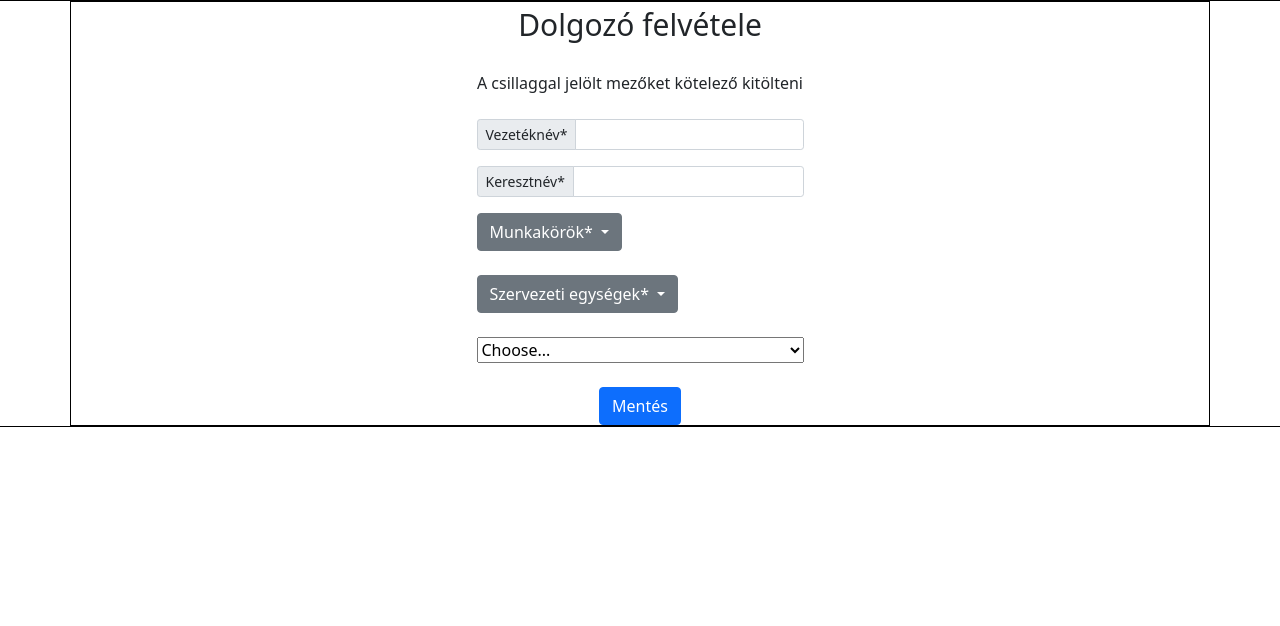
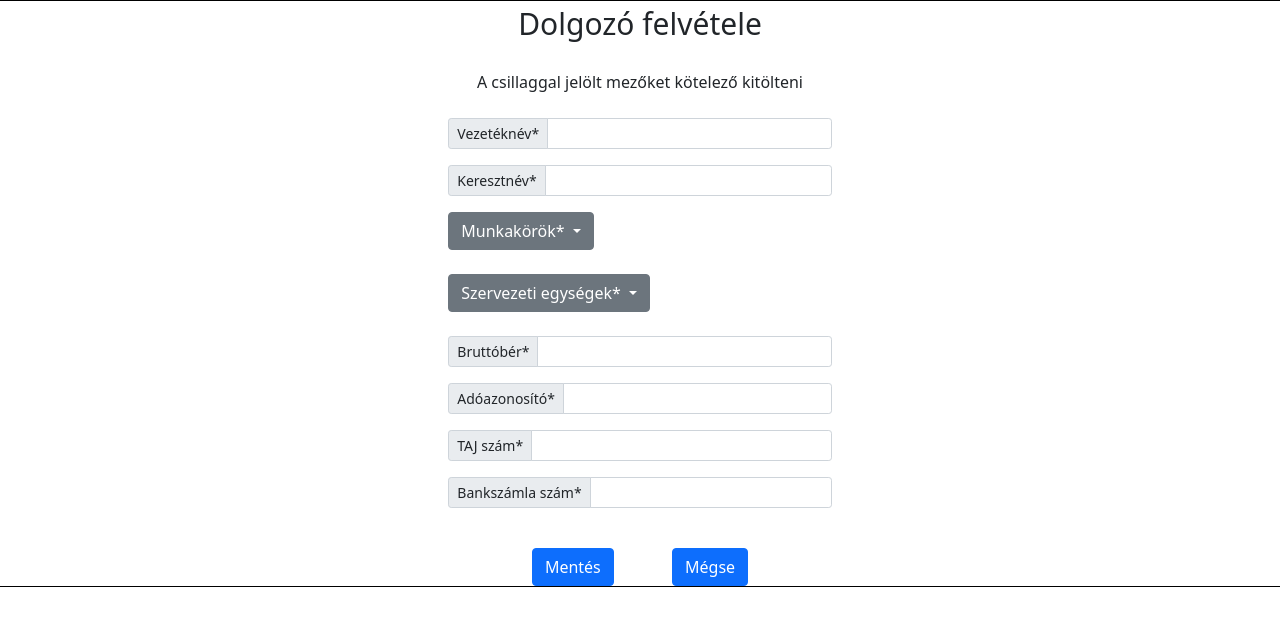
Before and after one commit to guttidani/EXSPJ1, a PHP site: page /createWorker.php in a window 1280 px wide. Shown: the part 56-682 px from the top of the page. Run offline with PHP 8.4, Linux system fonts and the light colour scheme.

Commit message:
inputvalid
max length

```diff
--- a/createWorker.php
+++ b/createWorker.php
@@ -9,53 +9,41 @@
     <!-- Bootstrap CSS -->
     <link href="https://cdn.jsdelivr.net/npm/bootstrap@5.1.3/dist/css/bootstrap.min.css" rel="stylesheet" integrity="sha384-1BmE4kWBq78iYhFldvKuhfTAU6auU8tT94WrHftjDbrCEXSU1oBoqyl2QvZ6jIW3" crossorigin="anonymous">
     <link rel="stylesheet" href="css/style.css">
-
+    <script defer src="js/validation.js"></script>
     <title>Dolgozó felvétele</title>
 </head>
-
 <?php
 include "header.php"
 ?>
 <div class="container-l">
     <div class="row">
         <div class="container-xl col">
-            <div class="container-xl col">
-                <!-- közepso -->
+            <!-- input form -->
+            <!-- ID ne felejtsd -->
             <div>
-                    <div class="mid" style="font-size: 30px;">Dolgozó felvétele </div>
-                    <br>
-                    <div class="mid">A csillaggal jelölt mezőket kötelező kitölteni</div>
-                    <br>
-                    <!-- input form -->
-                    <!-- ide kell a kozepso div címe, kozepre igazítva-->
+                <div class="mid" style="font-size: 30px;">Dolgozó felvétele </div><br>
+                <div class="mid">A csillaggal jelölt mezőket kötelező kitölteni</div><br>
+                <!-- név -->
                 <div class=" input-group input-group-sm mb-3 inputField">
-                        <span class="input-group-text" id="inputGroup-sizing-s">Vezetéknév*</span> <!-- ID ne felejtsd -->
-                        <input type="text" class="form-control" aria-label="Sizing example input" aria-describedby="inputGroup-sizing-s">
+                    <span class="input-group-text" id="inputGroup-sizing-s">Vezetéknév*</span>
+                    <input id="vezetekNev" type="text" class="form-control" aria-label="Sizing example input" aria-describedby="inputGroup-sizing-s" required>
                 </div>
                 <div class="input-group input-group-sm mb-3 inputField">
                     <span class="input-group-text" id="inputGroup-sizing-sm">Keresztnév*</span>
-                        <input type="text" class="form-control" aria-label="Sizing example input" aria-describedby="inputGroup-sizing-sm">
+                    <input id="keresztNev" type="text" class="form-control" aria-label="Sizing example input" aria-describedby="inputGroup-sizing-sm">
                 </div>
                 <!-- dropdowns -->
-
                 <div class="dropdown inputField">
-                        <button class="btn btn-secondary dropdown-toggle" type="button" id="dropdownMenuButton2" data-bs-toggle="dropdown" aria-expanded="false">
-                            Munkakörök*
-                        </button>
-                        <ul class="dropdown-menu dropdown-menu-dark" aria-labelledby="dropdownMenuButton2">
+                    <button id="dropdownMenuButton" class="btn btn-secondary dropdown-toggle" type="button" data-bs-toggle="dropdown" aria-expanded="false">Munkakörök* </button>
+                    <ul class="dropdown-menu dropdown-menu-dark" aria-labelledby="dropdownMenuButton">
                         <?php
                         for ($i = 0; $i < 3; $i++) {    //ide kell betölteni munkaköröket
                             echo '<li><a class="dropdown-item" href="#">Action</a></li>';
                         }
-                            ?>
-                        </ul>
-                    </div>
-                    <br>
-
-                    <div class="dropdown inputField">
-                        <button class="btn btn-secondary dropdown-toggle" type="button" id="dropdownMenuButton2" data-bs-toggle="dropdown" aria-expanded="false">
-                            Szervezeti egységek*
-                        </button>
+                        ?></ul>
+                </div><br>
+                <div id="dropdownMenuButton2" class="dropdown inputField">
+                    <button class="btn btn-secondary dropdown-toggle" type="button" data-bs-toggle="dropdown" aria-expanded="false">Szervezeti egységek* </button>
                     <ul class="dropdown-menu dropdown-menu-dark" aria-labelledby="dropdownMenuButton2">
                         <?php
                         for ($i = 0; $i < 3; $i++) {
@@ -64,46 +52,44 @@ include "header.php"
                         }
                         ?>
                     </ul>
+                </div><br>
+                <!-- Bruttóbér -->
+                <div class="input-group input-group-sm mb-3 inputField">
+                    <span class="input-group-text" id="inputGroup-sizing-sm">Bruttóbér*</span>
+                    <input id="bruttoBer" type="number" class="form-control noSpinner" aria-label="Sizing example input" aria-describedby="inputGroup-sizing-sm">
+                </div>
+                <!-- adóazonosító -->
+                <div class="input-group input-group-sm mb-3 inputField">
+                    <span class="input-group-text" id="inputGroup-sizing-sm">Adóazonosító*</span>
+                    <input id="adoAzon" type="number" class="form-control noSpinner" aria-label="Sizing example input" aria-describedby="inputGroup-sizing-sm" maxlength="11">
+                </div>
+                <!-- TAJ -->
+                <div class="input-group input-group-sm mb-3 inputField">
+                    <span class="input-group-text" id="inputGroup-sizing-sm">TAJ szám*</span>
+                    <input id="taj" type="number" class="form-control noSpinner" aria-label="Sizing example input" aria-describedby="inputGroup-sizing-sm" maxlength="9">
+                </div>
+                <!-- Bankszámlaszám -->
+                <div class="input-group input-group-sm mb-3 inputField">
+                    <span class="input-group-text" id="inputGroup-sizing-sm">Bankszámla szám*</span>
+                    <input id="bankSzamla" type="number" class="form-control noSpinner" aria-label="Sizing example input" aria-describedby="inputGroup-sizing-sm" maxlength="16">
                 </div>
                 <br>
-                    <!-- dropdown2 -->
+                <!-- mentés gomb -->
                 <div class="mid">
-                        <select id="select" class="inputField">
-                            <option value="">Choose...</option>
-                            <optgroup label="Option group 1">
-                                <option value="">Option 1</option>
-                                <option value="">Option 2</option>
-                                <option value="">Option 3</option>
-                            </optgroup>
-                            <optgroup label="Option group 2">
-                                <option value="">Option 4</option>
-                                <option value="">Option 5</option>
-                                <option value="">Option 6</option>
-                            </optgroup>
-                        </select>
-                    </div>
-                    <br>
-
-                    <!-- mentés gomb -->
-                    <div class="mid"><button id="createWorkerBtn" type="button" class="btn btn-primary">Mentés</button></div>
+                    <button id="createWorkerBtn" type="submit" class="btn btn-primary">Mentés</button>
+                    &nbsp;&nbsp;&nbsp;&nbsp;&nbsp;&nbsp;&nbsp;&nbsp;&nbsp;&nbsp;&nbsp;&nbsp;
+                    <button id="createWorkerBtn" type="button" class="btn btn-primary">Mégse</button>
                 </div>
             </div>
         </div>
     </div>
 </div>
-
-
-<!-- Optional JavaScript; choose one of the two! -->
-
+<!-- Optional JavaScript; choose one of the two ! -->
 <!-- Option 1: Bootstrap Bundle with Popper -->
 <script src="https://cdn.jsdelivr.net/npm/bootstrap@5.1.3/dist/js/bootstrap.bundle.min.js" integrity="sha384-ka7Sk0Gln4gmtz2MlQnikT1wXgYsOg+OMhuP+IlRH9sENBO0LRn5q+8nbTov4+1p" crossorigin="anonymous"></script>
-
-
 <!-- Option 2: Separate Popper and Bootstrap JS -->
-<!--
-    <script src="https://cdn.jsdelivr.net/npm/@popperjs/core@2.10.2/dist/umd/popper.min.js" integrity="sha384-7+zCNj/IqJ95wo16oMtfsKbZ9ccEh31eOz1HGyDuCQ6wgnyJNSYdrPa03rtR1zdB" crossorigin="anonymous"></script>
-    <script src="https://cdn.jsdelivr.net/npm/bootstrap@5.1.3/dist/js/bootstrap.min.js" integrity="sha384-QJHtvGhmr9XOIpI6YVutG+2QOK9T+ZnN4kzFN1RtK3zEFEIsxhlmWl5/YESvpZ13" crossorigin="anonymous"></script>
-    -->
-
+<!-- <script src="https://cdn.jsdelivr.net/npm/@popperjs/core@2.10.2/dist/umd/popper.min.js" integrity="sha384-7+zCNj/IqJ95wo16oMtfsKbZ9ccEh31eOz1HGyDuCQ6wgnyJNSYdrPa03rtR1zdB" crossorigin="anonymous">
+                </script>
+                <script src="https://cdn.jsdelivr.net/npm/bootstrap@5.1.3/dist/js/bootstrap.min.js" integrity="sha384-QJHtvGhmr9XOIpI6YVutG+2QOK9T+ZnN4kzFN1RtK3zEFEIsxhlmWl5/YESvpZ13" crossorigin="anonymous"></script>-->
 
 </html>
--- a/css/style.css
+++ b/css/style.css
@@ -14,3 +14,13 @@
 .saveButton {
     left: 35%;
 }
+
+.noSpinner,input::-webkit-outer-spin-button,input::-webkit-inner-spin-button {
+    -webkit-appearance: none;
+    margin: 0;
+}
+
+/*
+input::-webkit-outer-spin-button,input::-webkit-inner-spin-button {
+    -webkit-appearance: none;
+}*/
--- /dev/null
+++ b/js/validation.js
@@ -0,0 +1,13 @@
+const vezetekNev = document.getElementById('vezetekNev')
+const keresztNev = document.getElementById('keresztNev')
+const bruttoBer = document.getElementById('bruttoBer')
+const adoAzon = document.getElementById('adoAzon')
+const taj = document.getElementById('taj')
+const bankSzamla = document.getElementById('bankSzamla')
+
+form.addEventListener('submit', (e)=>{
+    let messages = []
+    if(vezetekNev.value === '' || vezetekNev.value == null){
+        messages.push('A név kötelező')
+    }
+})
```
Lines whose indentation alone changed are shown as unchanged.
